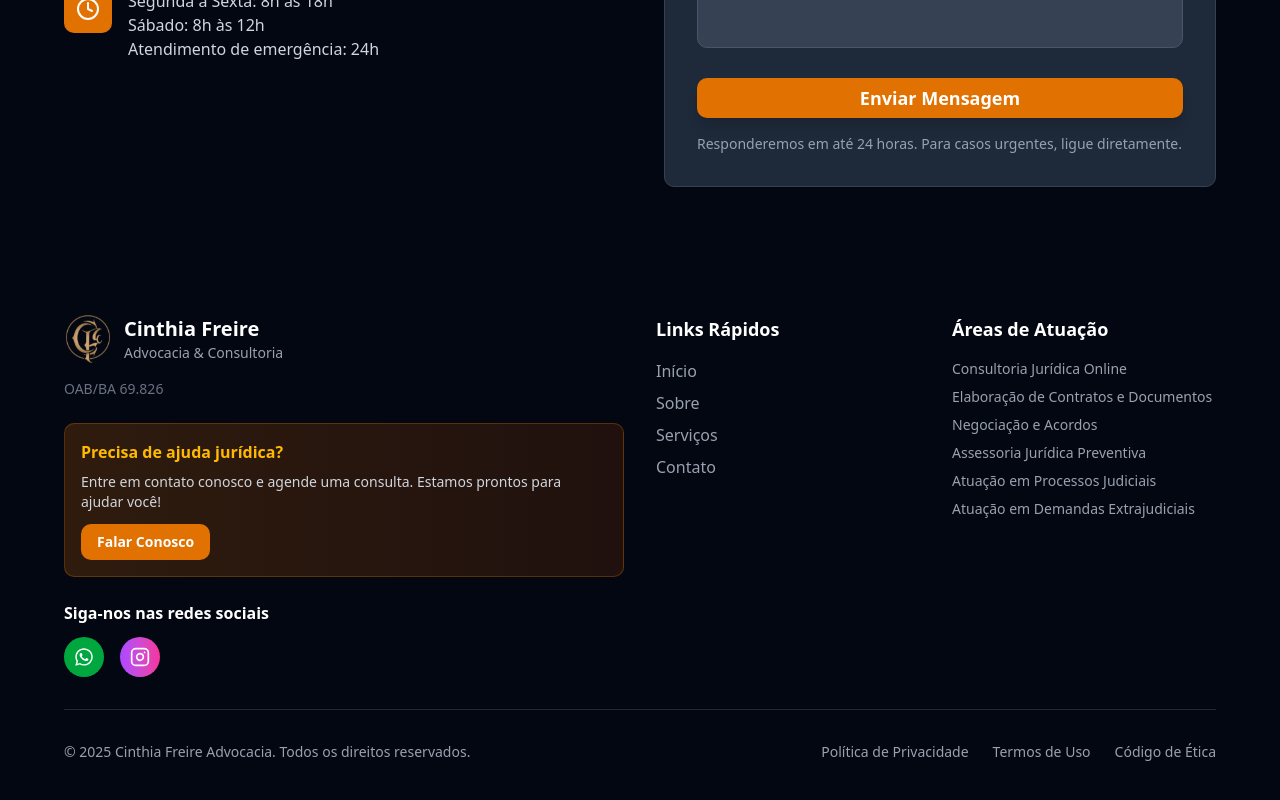
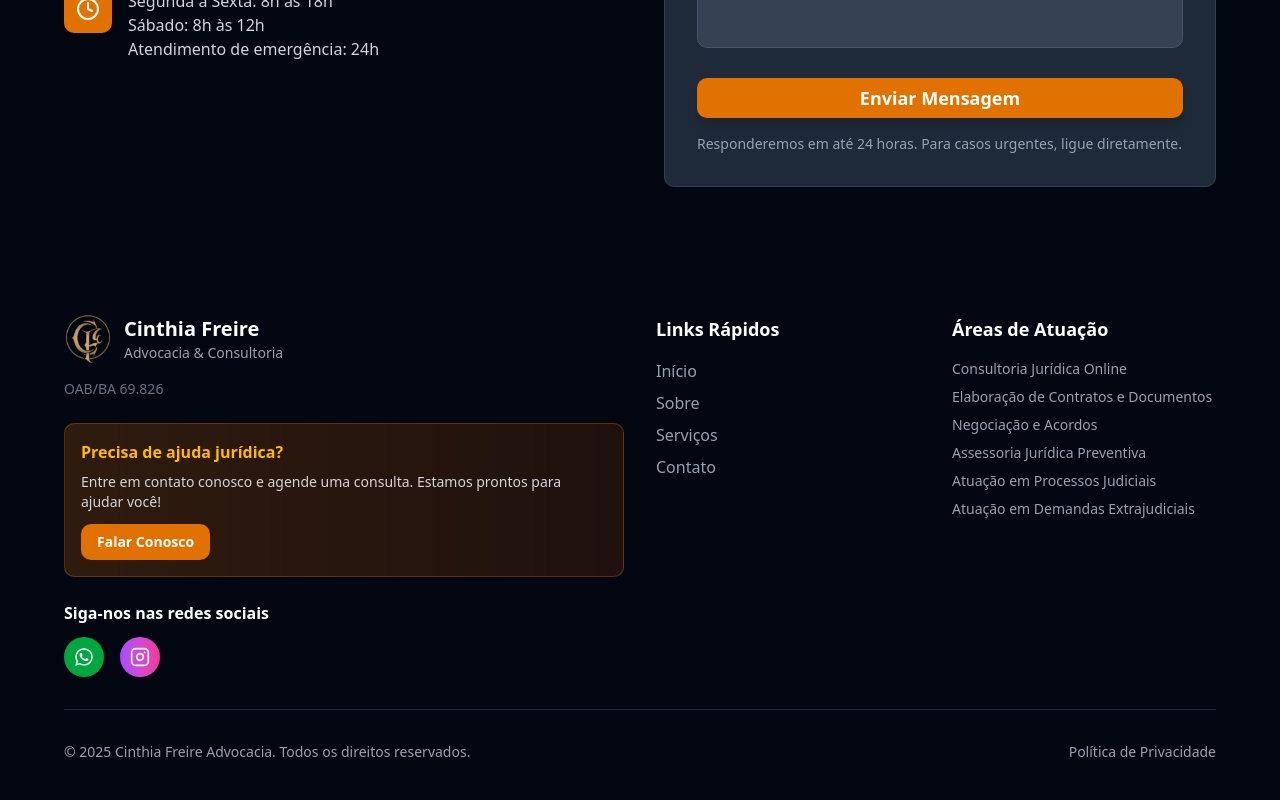
Before and after one commit to GabryelKadmo/cinthia-freire-v2, a React (Vite) app: page / in a window 1280 px wide. Shown: the part 3973-4773 px from the top of the page. Built offline with nearby package versions, Linux system fonts and the light colour scheme.

Commit message:
feat: atualizar links no rodapé com política de privacidade e remover links desnecessários

```diff
--- a/src/components/sections/Footer.tsx
+++ b/src/components/sections/Footer.tsx
@@ -93,14 +93,8 @@ export default function Footer() {
                                 © 2025 Cinthia Freire Advocacia. Todos os direitos reservados.
                             </div>
                             <div className="flex space-x-6 text-sm">
-                                <a href="#" className="cursor-pointer text-gray-400 hover:text-amber-400 transition-colors">
+                                <a href="https://www.termsfeed.com/live/7101aef2-3f12-46ff-b0ce-14cf54bebe83" target="_blank" rel="noopener noreferrer" className="cursor-pointer text-gray-400 hover:text-amber-400 transition-colors">
                                     Política de Privacidade
-                                </a>
-                                <a href="#" className="cursor-pointer text-gray-400 hover:text-amber-400 transition-colors">
-                                    Termos de Uso
-                                </a>
-                                <a href="#" className="cursor-pointer text-gray-400 hover:text-amber-400 transition-colors">
-                                    Código de Ética
                                 </a>
                             </div>
                         </div>
```
